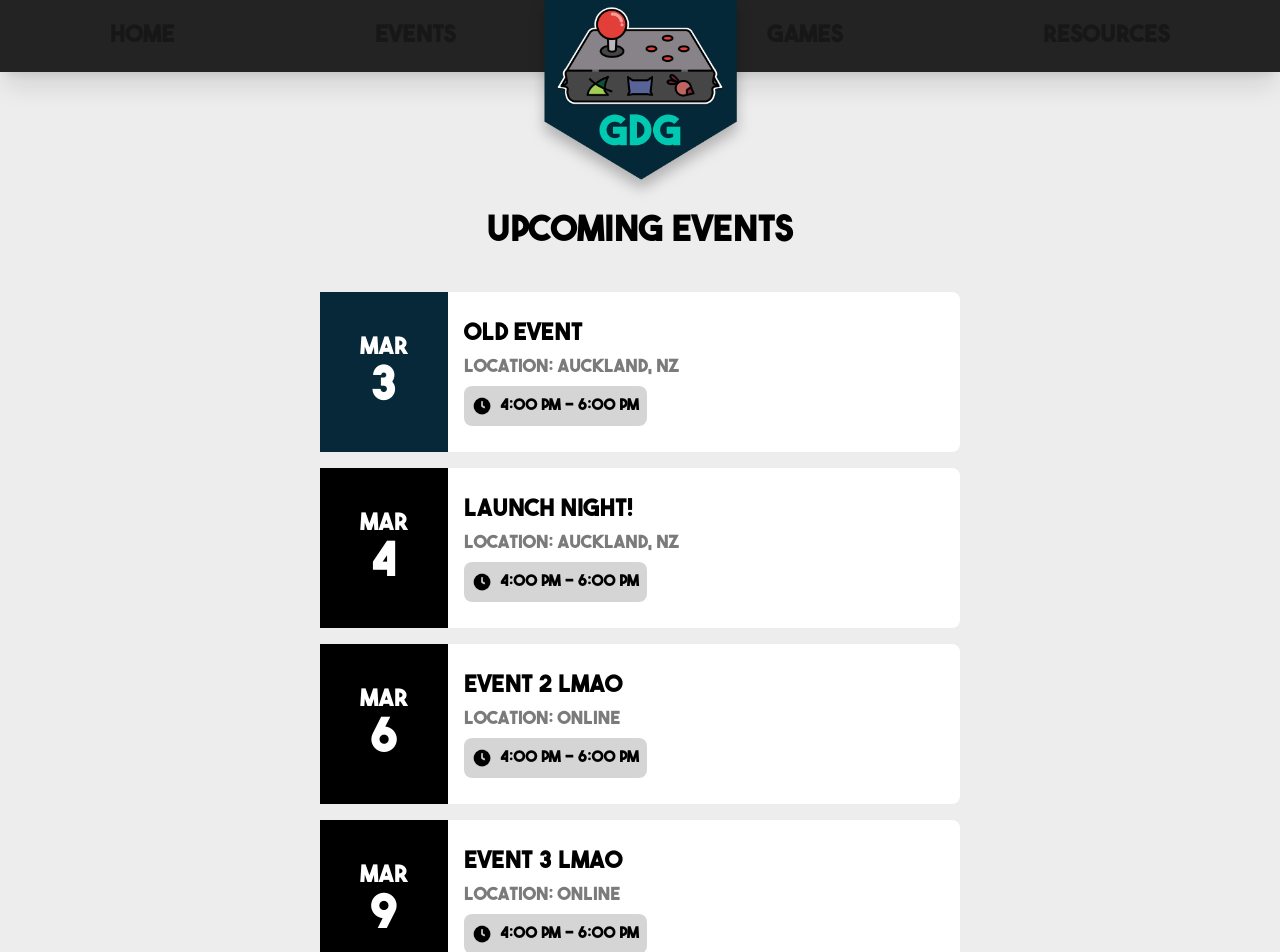
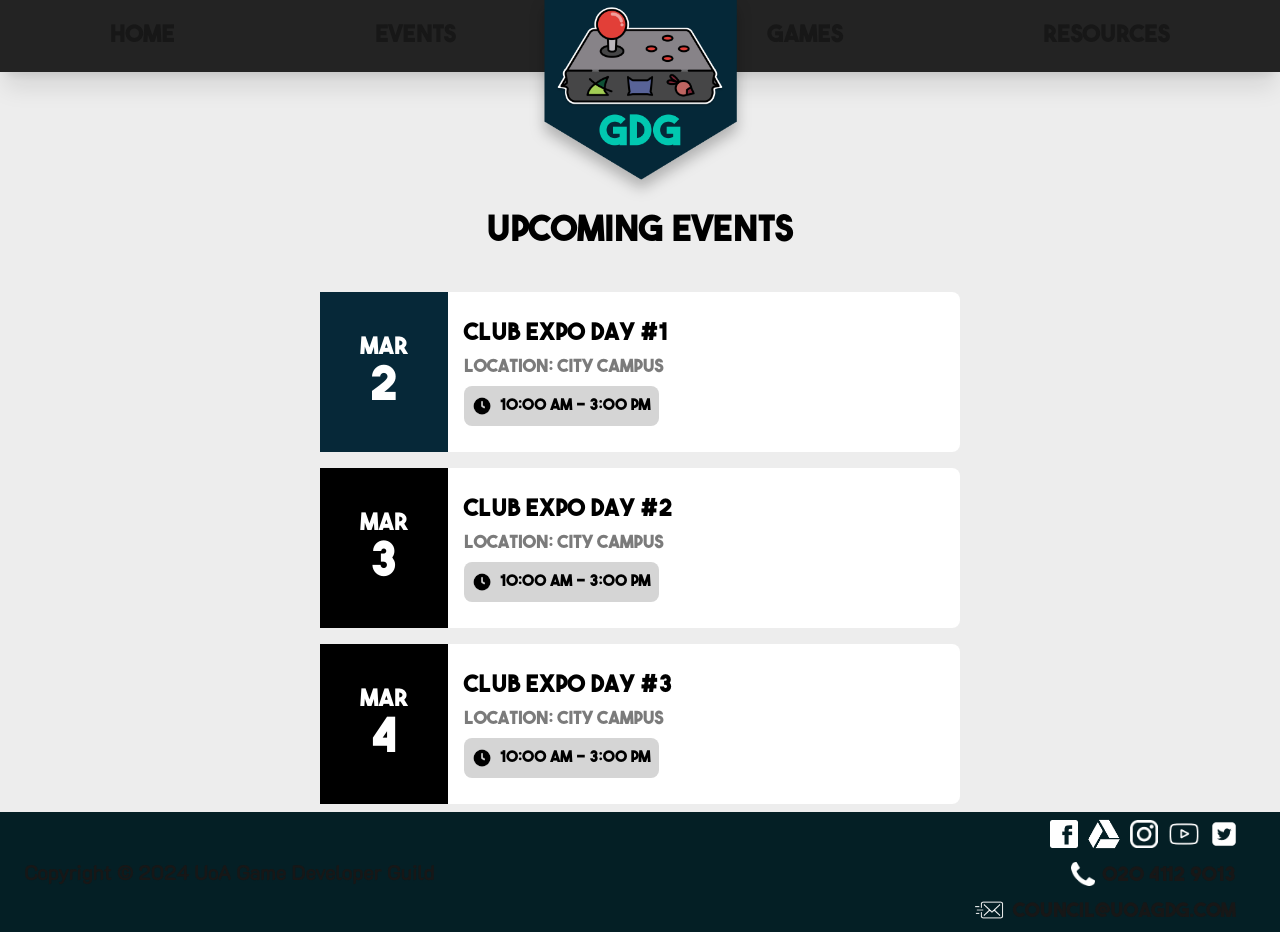
Before and after one commit to VyomeshJ/GDG_Website, a Next.js app: page /events in a window 1280 px wide. Shown: the top 952 px of the page. Built offline with nearby package versions, Linux system fonts and the light colour scheme.

Commit message:
added new events

```diff
--- a/app/events/page.tsx
+++ b/app/events/page.tsx
@@ -5,6 +5,7 @@ import { events } from "@/data/events";
 import Footer from "@/components/Home/footer";
 
 export default function Home() {
+
   const upcomingEvents = events
     .filter(e => new Date(e.date) >= new Date())
     .sort((a, b) => +new Date(a.date) - +new Date(b.date));
--- a/data/events.ts
+++ b/data/events.ts
@@ -11,48 +11,31 @@ export type Event = {
 
 export const events: Event[] = [
     {
-        id: "old event",
-        title: "old event",
+        id: "Club Expo Day #1",
+        title: "Club Expo Day #1",
+        date: "2026-03-02",
+        date_month: "MAR",
+        date_day: "2",
+        time: "10:00 AM - 3:00 PM",
+        location: "City Campus",
+    },
+    {
+        id: "Club Expo Day #2",
+        title: "Club Expo Day #2",
         date: "2026-03-03",
-        date_month: "Mar",
+        date_month: "MAR",
         date_day: "3",
-        time: "4:00 PM - 6:00 PM",
-        location: "Auckland, NZ",
+        time: "10:00 AM - 3:00 PM",
+        location: "City Campus",
     },
-  {
-    id: "Launch Night!",
-    title: "Launch Night!",
-    date: "2026-03-04",
-    date_month: "Mar",
-    date_day: "4",
-    time: "4:00 PM - 6:00 PM",
-    location: "Auckland, NZ",
-  },
-  {
-    id: "Event 2 lmao",
-    title: "Event 2 lmao",
-    date: "2026-03-06",
-    date_month: "Mar",
-    date_day: "6",
-    time: "4:00 PM - 6:00 PM",
-    location: "Online",
-  },
-  {
-    id: "Event 3 lmao",
-    title: "Event 3 lmao",
-    date: "2026-03-09",
-    date_month: "Mar",
-    date_day: "9",
-    time: "4:00 PM - 6:00 PM",
-    location: "Online",
-  },
-  {
-    id: "Event 4 lmao",
-    title: "Event 4 lmao",
-    date: "2026-03-12",
-    date_month: "Mar",
-    date_day: "12",
-    time: "4:00 PM - 6:00 PM",
-    location: "Online",
-  },
+    {
+        id: "Club Expo Day #3",
+        title: "Club Expo Day #3",
+        date: "2026-03-04",
+        date_month: "MAR",
+        date_day: "4",
+        time: "10:00 AM - 3:00 PM",
+        location: "City Campus",
+    },
+
 ];
```
Also changed, not shown: 1 other file (tests, documents, lock files or other folders).
